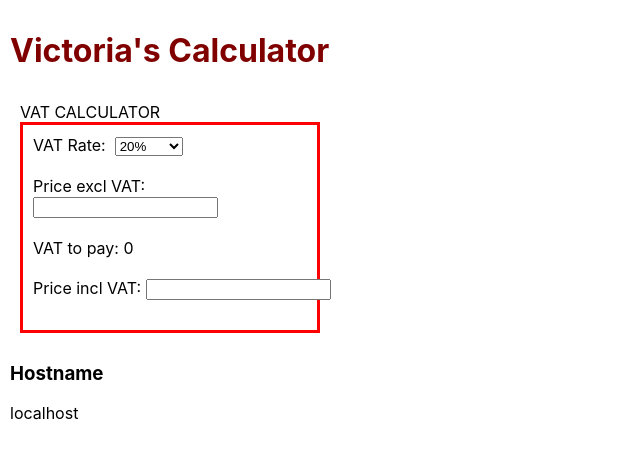
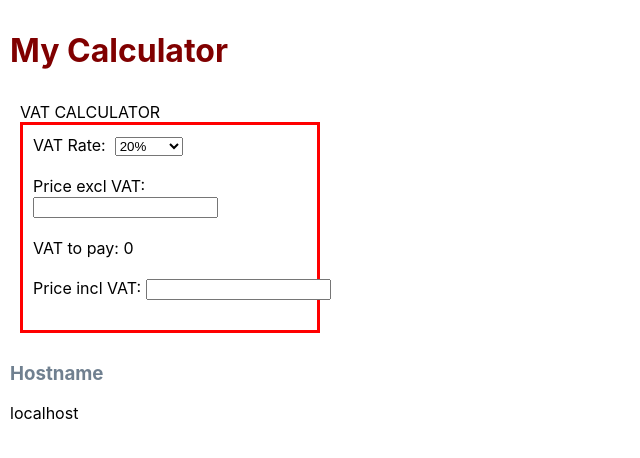
Before and after one commit to vpkhandavalli/lbg-pipeline-complete-2, a React (Create React App) app: page / in a window 1280 px wide. Shown: the top 458 px of the page, without its empty margins (0-640 px from the left). Built offline with nearby package versions, Linux system fonts and the light colour scheme.

Commit message:
Styles, headings and limits adjusted

```diff
--- a/public/index.html
+++ b/public/index.html
@@ -24,11 +24,11 @@
       work correctly both with client-side routing and a non-root public URL.
       Learn how to configure a non-root public URL by running `npm run build`.
     -->
-    <title>Victoria's App</title>
+    <title>My App</title>
   </head>
   <body>
     <noscript>You need to enable JavaScript to run this app.</noscript>
-    <h1>Victoria's Calculator</h1>
+    <h1>My Calculator</h1>
     <div id="root"></div>
     <h3>Hostname</h3>
     <p id="host"></p>
--- a/src/App.css
+++ b/src/App.css
@@ -16,6 +16,11 @@ h1 {
     color: maroon;
 }
 
+h3 {
+  color: slategray;
+}
+
 body  {
   padding: 10px;
+  background-color: white;
 }
```
Also changed, not shown: 1 other file (tests, documents, lock files or other folders).
